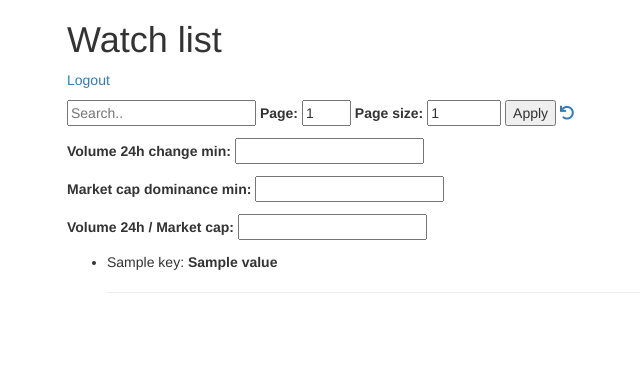
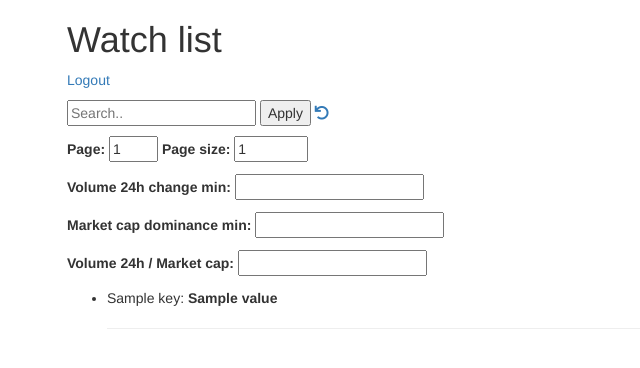
Before and after one commit to shakibfarzan/crypto-trade, a Django app: template app/templates/main_page.html in a window 1280 px wide. Shown: the top 368 px of the page, without its empty margins (3-643 px from the left). Run offline with Django 3.2, Linux system fonts and the light colour scheme; a user stored in the database is signed in; the template is opened without the code that fills it: most values are stand-ins (such as "Sample title", 1, 10 or a date in 2020); some libraries are stand-ins or nearby versions.

Commit message:
fix style

```diff
--- a/app/templates/main_page.html
+++ b/app/templates/main_page.html
@@ -8,16 +8,19 @@
     <input type="text" placeholder="Search.." name="search"
     {% if search %} value="{{ search }}" {% endif %}
     >
-    <label for="page">Page:</label>
-    <input type="number" id="page" name="page" min="1" max="{{ num_of_pages }}"
-    {% if page %} value="{{page}}" {% endif %}>
-
-    <label for="page_size">Page size:</label>
-    <input type="number" id="page_size" name="page_size" min="100" max="5000"
-    {% if page_size %} value="{{page_size}}" {% endif %}>
 
     <button type="submit">Apply</button>
     <a href="{% url 'app:watchlist' %}"><i class="fa fa-undo"></i></a>
+
+    <div style="margin-top: 1rem;">
+      <label for="page">Page:</label>
+      <input type="number" id="page" name="page" min="1" max="{{ num_of_pages }}"
+      {% if page %} value="{{page}}" {% endif %}>
+
+      <label for="page_size">Page size:</label>
+      <input type="number" id="page_size" name="page_size" min="100" max="5000"
+      {% if page_size %} value="{{page_size}}" {% endif %}>
+    </div>
 
     <div style="margin-top: 1rem;">
       <label for="vol_change_min">Volume 24h change min:</label>
```
